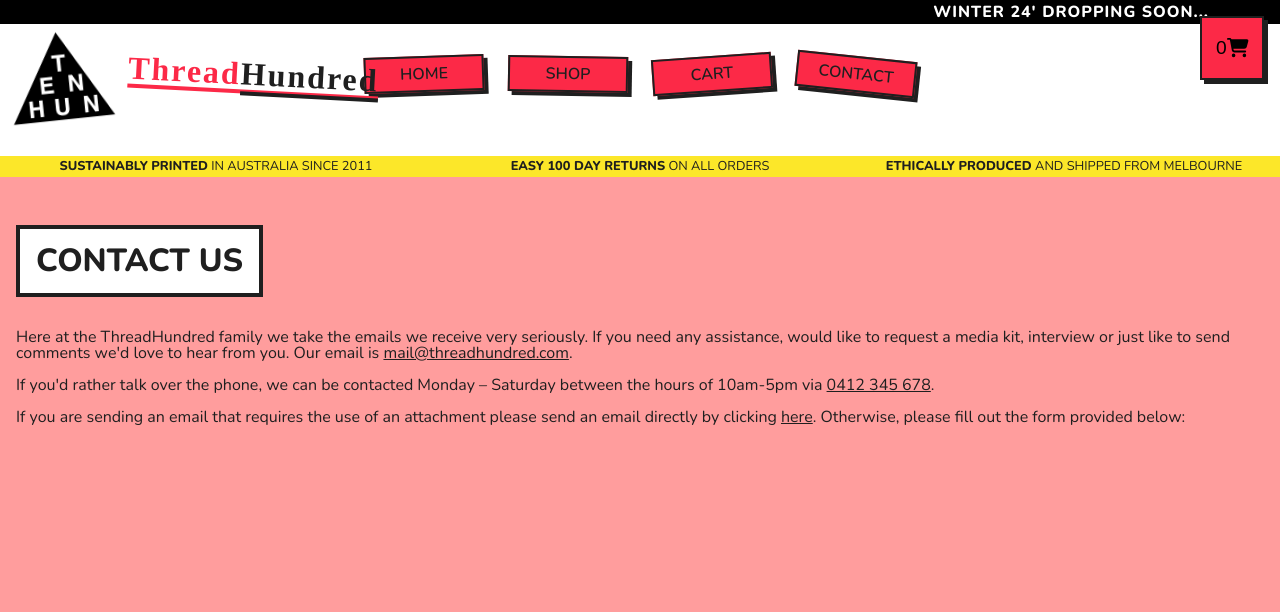
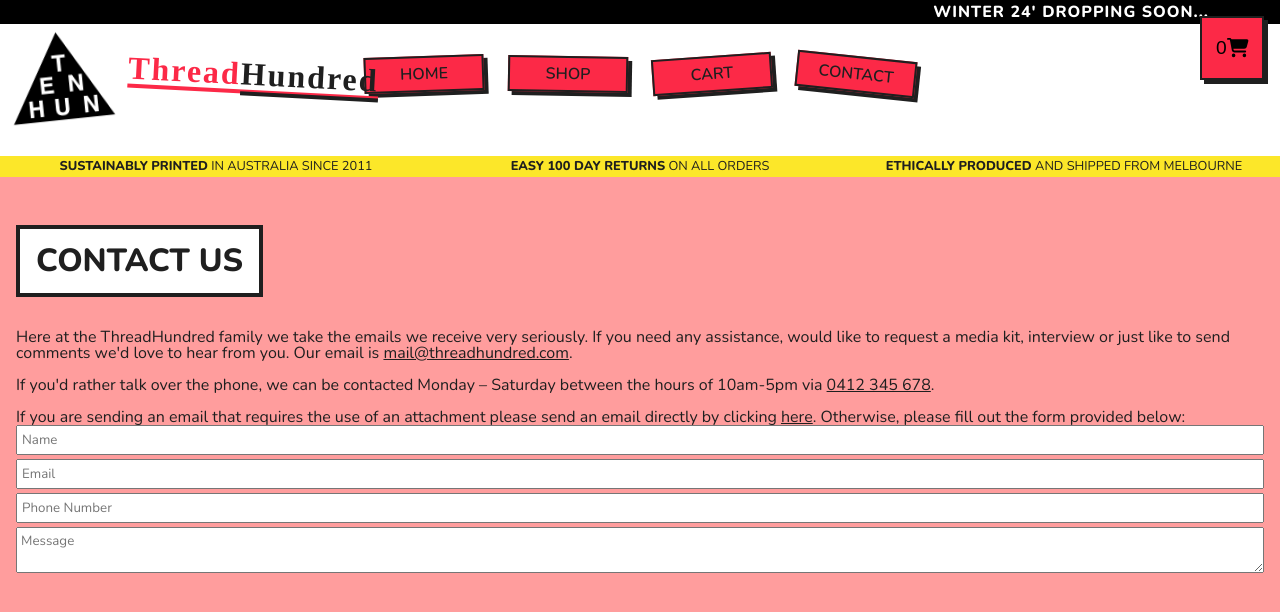
Before and after one commit to williamalowe/ThreadHundred, a React (Vite) app: page /contact in a window 1280 px wide. Shown: the top 612 px of the page. Built offline with nearby package versions, Linux system fonts and the light colour scheme; a web font is replaced by a local one.

Commit message:
feat: add contactform-component

```diff
--- a/src/components/CheckoutForm/CheckoutForm.module.css
+++ b/src/components/CheckoutForm/CheckoutForm.module.css
@@ -23,7 +23,7 @@
   color: var(--highlight-darkblue);
   cursor: pointer;
 }
-input {
+input, textarea {
   padding: 0.25rem;
   font-family: "Nunito", sans-serif;
 }
--- /dev/null
+++ b/src/components/ContactForm/ContactForm.jsx
@@ -0,0 +1,14 @@
+import styles from './ContactForm.module.css';
+
+const ContactForm = () => {
+  return (
+    <form className={styles.contact_form} onSubmit={(e) => e.preventDefault()}>
+      <input type="text" placeholder='Name'/>
+      <input type="text" placeholder='Email'/>
+      <input type="text" placeholder='Phone Number'/>
+      <textarea placeholder='Message'></textarea>
+    </form>
+  )
+}
+
+export default ContactForm
--- /dev/null
+++ b/src/components/ContactForm/ContactForm.module.css
@@ -0,0 +1,5 @@
+.contact_form {
+  display: flex;
+  flex-direction: column;
+  gap: 0.25rem;
+}
--- a/src/views/Contact/Contact.jsx
+++ b/src/views/Contact/Contact.jsx
@@ -1,3 +1,4 @@
+import ContactForm from "../../components/ContactForm/ContactForm";
 import styles from "./Contact.module.css";
 
 const Contact = () => {
@@ -22,6 +23,7 @@ const Contact = () => {
             fill out the form provided below:
           </p>
         </div>
+        <ContactForm />
       </div>
     </div>
   );
```
